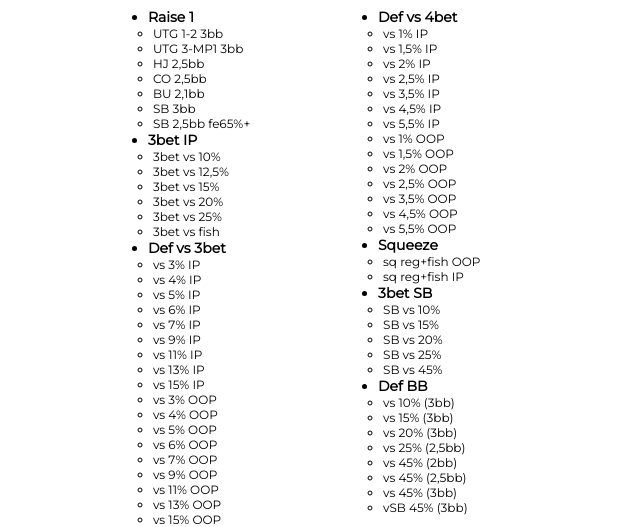
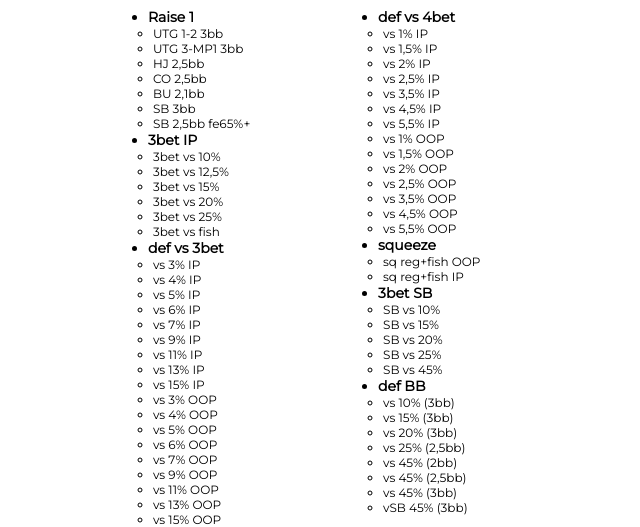
Before and after one commit to TheEssenceSeeker/charter, a plain HTML site: page index.html in a window 1280 px wide. Shown: the part 372-899 px from the top of the page, 310-950 px from the left. Drawn offline with Linux system fonts and the light colour scheme.

Commit message:
removed capitalization of folder names

```diff
--- a/index.html
+++ b/index.html
@@ -40,7 +40,7 @@
           "3bet vs 25%",
           "3bet vs fish",
         ],
-        "Def vs 3bet": [
+        "def vs 3bet": [
           "vs 3% IP",
           "vs 4% IP",
           "vs 5% IP",
@@ -60,7 +60,7 @@
           "vs 13% OOP",
           "vs 15% OOP",
         ],
-        "Def vs 4bet": [
+        "def vs 4bet": [
           "vs 1% IP",
           "vs 1,5% IP",
           "vs 2% IP",
@@ -76,7 +76,7 @@
           "vs 4,5% OOP",
           "vs 5,5% OOP",
         ],
-        Squeeze: ["sq reg+fish OOP", "sq reg+fish IP"],
+        squeeze: ["sq reg+fish OOP", "sq reg+fish IP"],
         "3bet SB": [
           "SB vs 10%",
           "SB vs 15%",
@@ -84,7 +84,7 @@
           "SB vs 25%",
           "SB vs 45%",
         ],
-        "Def BB": [
+        "def BB": [
           "vs 10% (3bb)",
           "vs 15% (3bb)",
           "vs 20% (3bb)",
```
